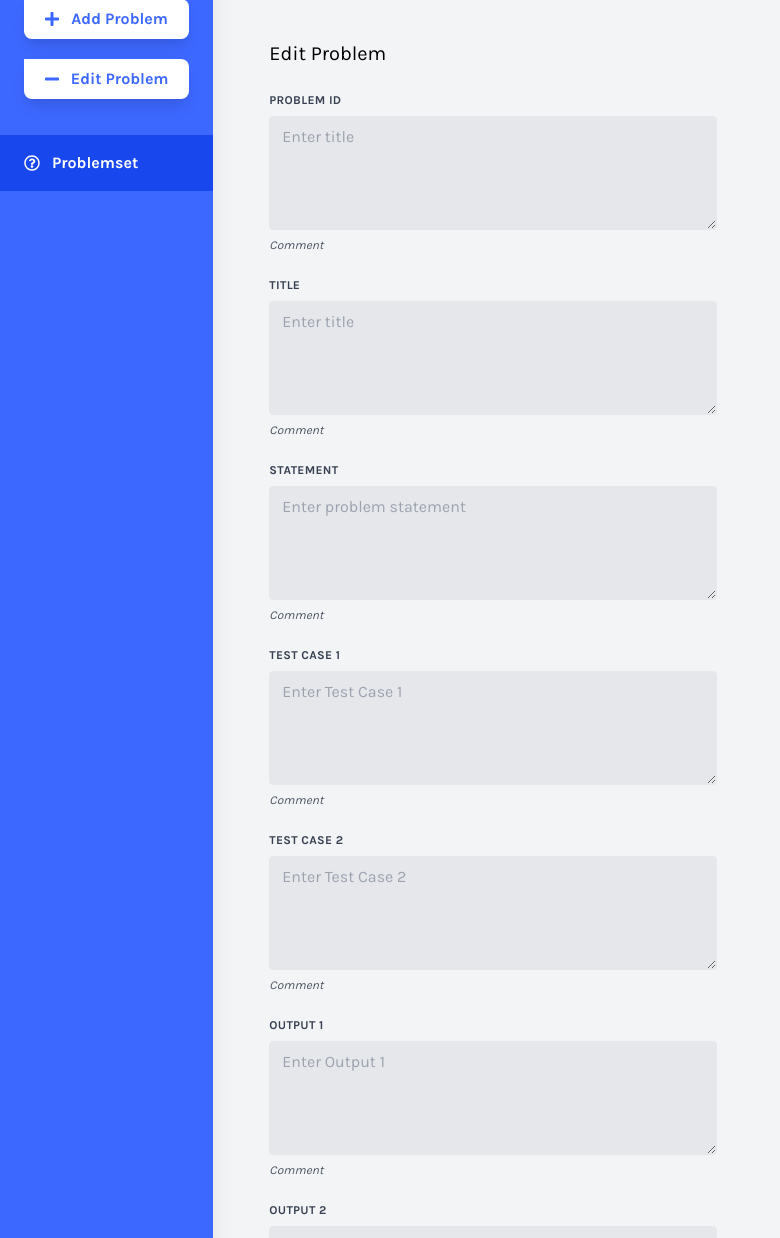
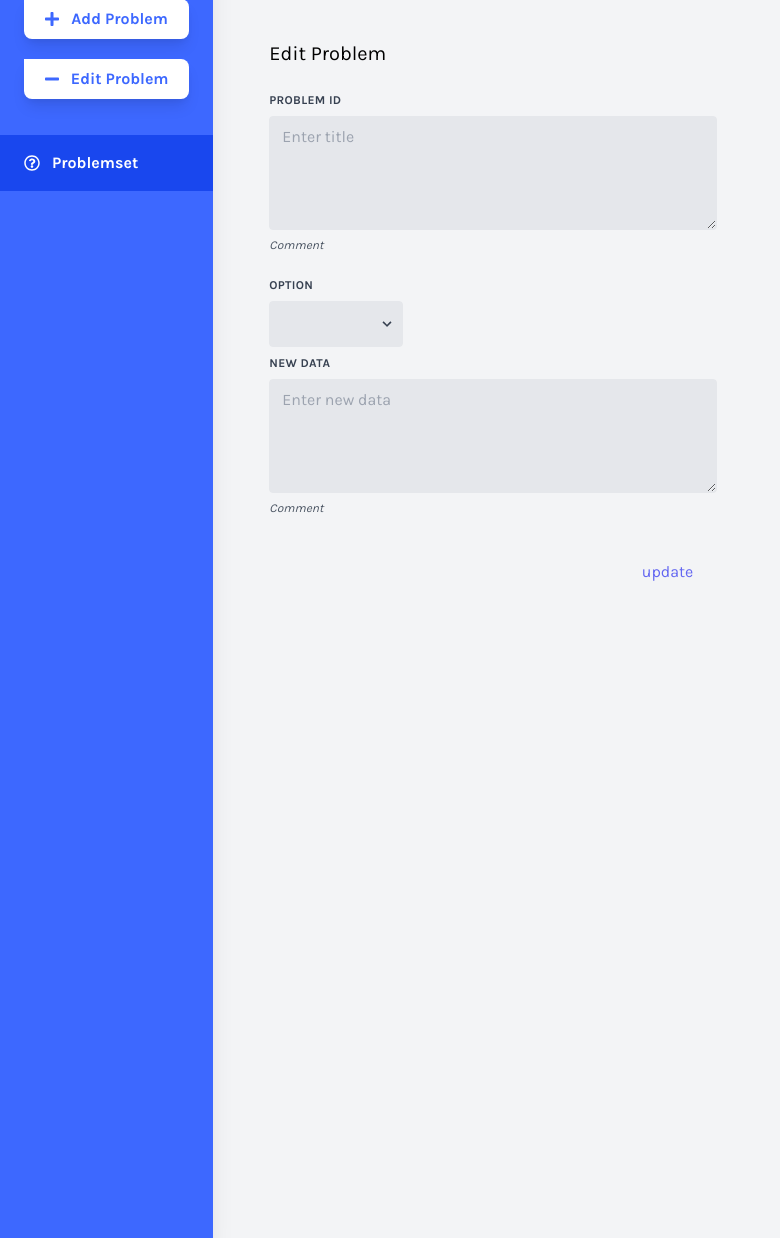
Before and after one commit to ahmad-573/CodeTheeta, a Flask app: page /update_problem.html/ in a window 1280 px wide. Shown: the part 81-1319 px from the top of the page, without its empty margins (0-780 px from the left). Run offline with Flask 2, Linux system fonts and the light colour scheme; data that the repository does not hold is empty; some libraries are stand-ins or nearby versions.

Commit message:
edit masla

```diff
--- a/app.py
+++ b/app.py
@@ -78,9 +78,36 @@ def view_problem(id):
     result = cur.fetchall()
     return render_template('view_problem.html', result=result)
 
-@app.route('/update_problem.html/')
+@app.route('/update_problem.html/', methods=['POST', 'GET'])
 def update_problem():
-    return render_template('update_problem.html')
+    if request.method == "POST":
+        cur = db.cursor(buffered=True)
+        str2 = request.form['new']
+        str3 = request.form['id']
+        if request.form['options']=='Title':
+            str1 = 'title'
+        elif request.form['options']=='Statement':
+            str1 = 'statement'
+        elif request.form['options']=='Test Case 1':
+            str1 = 'test_case1'
+        elif request.form['options']=='Test Case 2':
+            str1 = 'test_case2'
+        elif request.form['options']=='Output 1':
+            str1 = 'output1'
+        elif request.form['options']=='Output 2':
+            str1 = 'output2'
+        elif request.form['options']=='Difficulty':
+            str1 = 'difficulty'
+        # print(str1,str2,str3)
+        # print(type(str1),type(str2), type(str3))
+        cur.execute("update problem_set set "+str1+" = '"+ str(str2) +"' where problem_id = "+str(str3))
+        result = cur.fetchall()
+    elif request.method == 'GET':
+        cur = db.cursor(buffered=True)
+        cur.execute(
+            "select problem_id, title, difficulty, times_solved, statement from problem_set")
+        result = cur.fetchall()
+    return render_template('update_problem.html', result=result)
 
 @app.route('/delete_problem/<int:id>')
 def delete_problem(id):
@@ -119,7 +146,6 @@ def dash_user():
 @app.route('/dashboard-admin.html/',  methods=['POST', 'GET'])
 def dash_admin():
     if request.method == "POST":
-
         content = request.get_json()
         # print(type(content['difficulty']), content['difficulty'])
         cur = db.cursor(buffered=True)
--- a/templates/update_problem.html
+++ b/templates/update_problem.html
@@ -95,96 +95,27 @@
                           <!-- <input
                             class="appearance-none block w-full bg-gray-200 text-gray-700 border border-gray-200 rounded py-3 px-4 mb-3 leading-tight focus:outline-none focus:bg-white focus:border-gray-500"
                             id="statement" placeholder="Enter problem statement"> -->
-                          <textarea class="w-full px-3 py-2 bg-gray-200 text-gray-700 border border-gray-200 rounded focus:outline-none focus:bg-white focus:border-gray-500" rows="4" id="id" placeholder="Enter title"></textarea>
+                          <textarea class="w-full px-3 py-2 bg-gray-200 text-gray-700 border border-gray-200 rounded focus:outline-none focus:bg-white focus:border-gray-500" rows="4" id="id" name= "id" placeholder="Enter title"></textarea>
                           <p class="text-gray-600 text-xs italic">Comment</p>
                         </div>
-                      </div>
-                    <div class="flex flex-wrap -mx-3 mb-6">
-                      <div class="w-full px-3">
-                        <label class="block uppercase tracking-wide text-gray-700 text-xs font-bold mb-2" for="grid-password">
-                          Title
-                        </label>
-                        <!-- <input
-                          class="appearance-none block w-full bg-gray-200 text-gray-700 border border-gray-200 rounded py-3 px-4 mb-3 leading-tight focus:outline-none focus:bg-white focus:border-gray-500"
-                          id="statement" placeholder="Enter problem statement"> -->
-                        <textarea class="w-full px-3 py-2 bg-gray-200 text-gray-700 border border-gray-200 rounded focus:outline-none focus:bg-white focus:border-gray-500" rows="4" id="title" placeholder="Enter title"></textarea>
-                        <p class="text-gray-600 text-xs italic">Comment</p>
-                      </div>
-                    </div>
-                    <div class="flex flex-wrap -mx-3 mb-6">
-                      <div class="w-full px-3">
-                        <label class="block uppercase tracking-wide text-gray-700 text-xs font-bold mb-2" for="grid-password">
-                          Statement
-                        </label>
-                        <!-- <input
-                          class="appearance-none block w-full bg-gray-200 text-gray-700 border border-gray-200 rounded py-3 px-4 mb-3 leading-tight focus:outline-none focus:bg-white focus:border-gray-500"
-                          id="statement" placeholder="Enter problem statement"> -->
-                        <textarea class="w-full px-3 py-2 bg-gray-200 text-gray-700 border border-gray-200 rounded focus:outline-none focus:bg-white focus:border-gray-500" rows="4" id="statement" placeholder="Enter problem statement"></textarea>
-
-                        <p class="text-gray-600 text-xs italic">Comment</p>
-                      </div>
-                    </div>
-                    <div class="flex flex-wrap -mx-3 mb-6">
-                      <div class="w-full px-3">
-                        <label class="block uppercase tracking-wide text-gray-700 text-xs font-bold mb-2" for="grid-password">
-                          Test Case 1
-                        </label>
-                        <!-- <input
-                          class="appearance-none block w-full bg-gray-200 text-gray-700 border border-gray-200 rounded py-3 px-4 mb-3 leading-tight focus:outline-none focus:bg-white focus:border-gray-500"
-                          id="tc1" placeholder="Enter Test Case 1"> -->
-                        <textarea class="w-full px-3 py-2 bg-gray-200 text-gray-700 border border-gray-200 rounded focus:outline-none focus:bg-white focus:border-gray-500" rows="4" id="tc1" placeholder="Enter Test Case 1"></textarea>
-                        <p class="text-gray-600 text-xs italic">Comment</p>
-                      </div>
-                    </div>
-                    <div class="flex flex-wrap -mx-3 mb-6">
-                      <div class="w-full px-3">
-                        <label class="block uppercase tracking-wide text-gray-700 text-xs font-bold mb-2" for="grid-password">
-                          Test Case 2
-                        </label>
-                        <!-- <input
-                          class="appearance-none block w-full bg-gray-200 text-gray-700 border border-gray-200 rounded py-3 px-4 mb-3 leading-tight focus:outline-none focus:bg-white focus:border-gray-500"
-                          id="tc2" placeholder="Enter Test Case 2"> -->
-                        <textarea class="w-full px-3 py-2 bg-gray-200 text-gray-700 border border-gray-200 rounded focus:outline-none focus:bg-white focus:border-gray-500" rows="4" id="tc2" placeholder="Enter Test Case 2"></textarea>
-                        <p class="text-gray-600 text-xs italic">Comment</p>
-                      </div>
-                    </div>
-                    <div class="flex flex-wrap -mx-3 mb-6">
-                      <div class="w-full px-3">
-                        <label class="block uppercase tracking-wide text-gray-700 text-xs font-bold mb-2" for="grid-password">
-                          Output 1
-                        </label>
-                        <!-- <input
-                          class="appearance-none block w-full bg-gray-200 text-gray-700 border border-gray-200 rounded py-3 px-4 mb-3 leading-tight focus:outline-none focus:bg-white focus:border-gray-500"
-                          id="o1" placeholder="Enter Output 1"> -->
-                        <textarea class="w-full px-3 py-2 bg-gray-200 text-gray-700 border border-gray-200 rounded focus:outline-none focus:bg-white focus:border-gray-500" rows="4" id="o1" placeholder="Enter Output 1"></textarea>
-                        <p class="text-gray-600 text-xs italic">Comment</p>
-                      </div>
-                    </div>
-                    <div class="flex flex-wrap -mx-3 mb-6">
-                      <div class="w-full px-3">
-                        <label class="block uppercase tracking-wide text-gray-700 text-xs font-bold mb-2" for="grid-password">
-                          Output 2
-                        </label>
-                        <!-- <input
-                          class="appearance-none block w-full bg-gray-200 text-gray-700 border border-gray-200 rounded py-3 px-4 mb-3 leading-tight focus:outline-none focus:bg-white focus:border-gray-500"
-                          id="o2" placeholder="Enter Output 2"> -->
-                        <textarea class="w-full px-3 py-2 bg-gray-200 text-gray-700 border border-gray-200 rounded focus:outline-none focus:bg-white focus:border-gray-500" rows="4" id="o2" placeholder="Enter Output 2"></textarea>
-                        <p class="text-gray-600 text-xs italic">Comment</p>
-                      </div>
                     </div>
                     <div class="flex flex-wrap -mx-3 mb-2">
                       <div class="w-full md:w-1/3 px-3 mb-6 md:mb-0">
                         <label class="block uppercase tracking-wide text-gray-700 text-xs font-bold mb-2" for="grid-state">
-                          Difficulty
+                          Option
                         </label>
                         <div class="relative">
                           <select
                             class="block appearance-none w-full bg-gray-200 border border-gray-200 text-gray-700 py-3 px-4 pr-8 rounded leading-tight focus:outline-none focus:bg-white focus:border-gray-500"
-                            id="difficulty">
+                            id="options" name="options">
                             <option></option>
-                            <option>Easy</option>
-                            <option>Medium</option>
-                            <option>Hard</option>
+                            <option>Title</option>
+                            <option>Statement</option>
+                            <option>Test Case 1</option>
+                            <option>Test Case 2</option>
+                            <option>Output 1</option>
+                            <option>Output 2</option>
+                            <option>Difficulty</option>
                           </select>
                           <div class="pointer-events-none absolute inset-y-0 right-0 flex items-center px-2 text-gray-700">
                             <svg class="fill-current h-4 w-4" xmlns="http://www.w3.org/2000/svg" viewBox="0 0 20 20">
@@ -194,10 +125,21 @@
                         </div>
                       </div>
                     </div>
+                    <div class="flex flex-wrap -mx-3 mb-6">
+                        <div class="w-full px-3">
+                          <label class="block uppercase tracking-wide text-gray-700 text-xs font-bold mb-2" for="grid-password">
+                            New data
+                          </label>
+                          <!-- <input
+                            class="appearance-none block w-full bg-gray-200 text-gray-700 border border-gray-200 rounded py-3 px-4 mb-3 leading-tight focus:outline-none focus:bg-white focus:border-gray-500"
+                            id="statement" placeholder="Enter problem statement"> -->
+                          <textarea class="w-full px-3 py-2 bg-gray-200 text-gray-700 border border-gray-200 rounded focus:outline-none focus:bg-white focus:border-gray-500" rows="4" id="new" name="new" placeholder="Enter new data"></textarea>
+                          <p class="text-gray-600 text-xs italic">Comment</p>
+                        </div>
+                    </div>
                     <div class="flex justify-end pt-2">
-                      <input type="button" value="Submit"
-                        class="modal-close px-4 bg-transparent p-3 rounded-lg text-indigo-500 hover:bg-gray-100 hover:text-indigo-400 mr-2"
-                        onclick="myFunction()">
+                      <input type="submit" value="update"
+                        class="modal-close px-4 bg-transparent p-3 rounded-lg text-indigo-500 hover:bg-gray-100 hover:text-indigo-400 mr-2">
 
                       <!-- <button class="modal-close px-4 bg-indigo-500 p-3 rounded-lg text-white hover:bg-indigo-400">Close</button> -->
                     </div>
```
